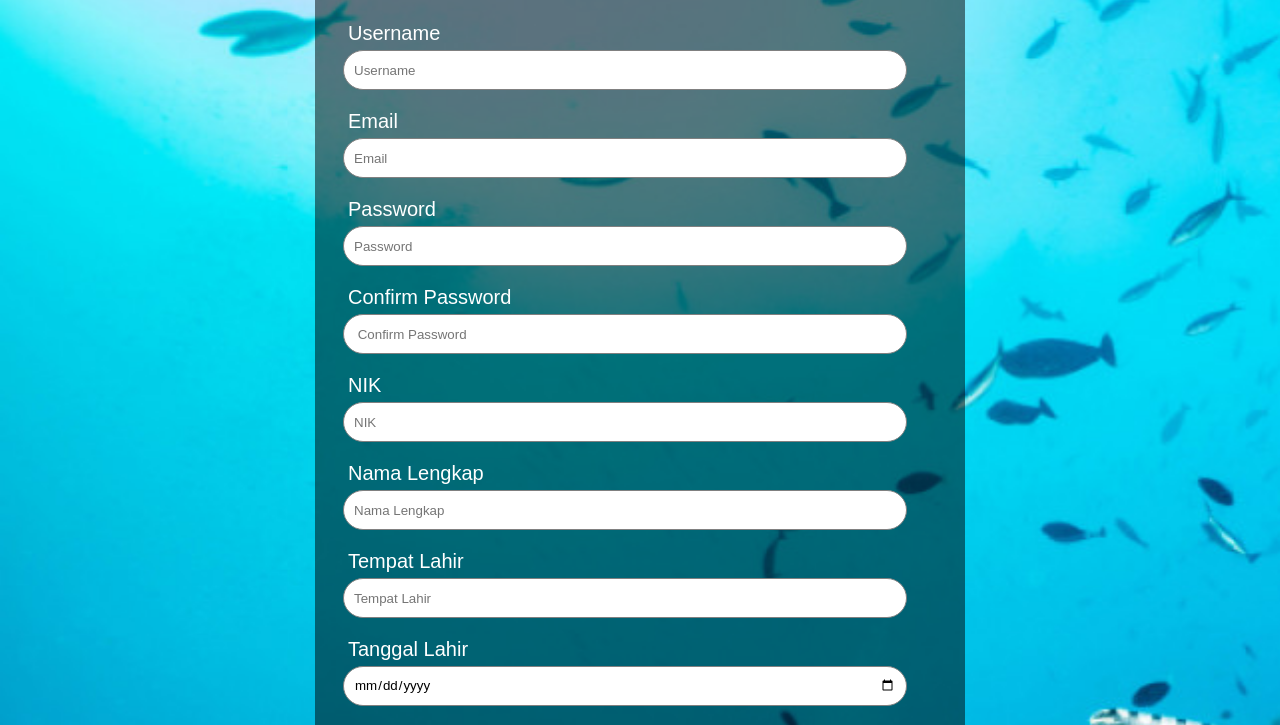
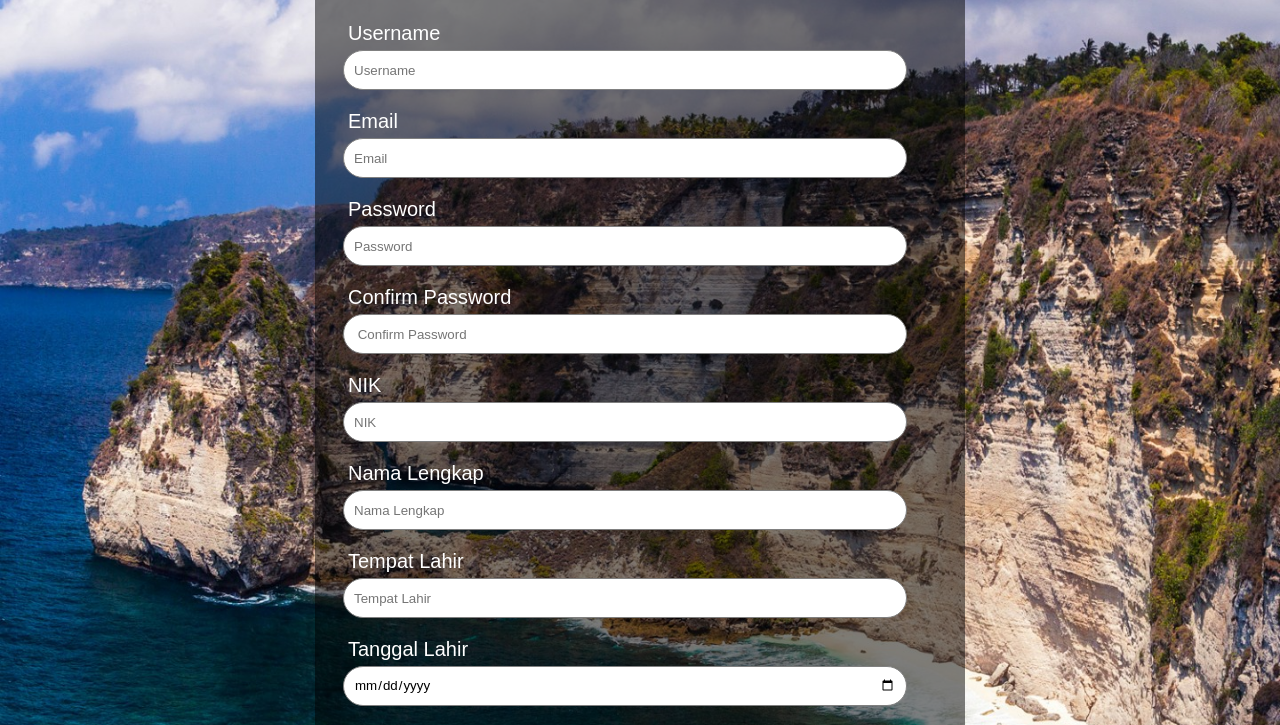
Before and after one commit to handitanto/EAS-PWeb-A, a plain HTML site: page index.html in a window 1280 px wide. Shown: the part 229-954 px from the top of the page. Drawn offline with Linux system fonts and the light colour scheme.

Commit message:
ganti bg

```diff
--- a/style.css
+++ b/style.css
@@ -17,7 +17,7 @@ body{
     height: fit-content;
     justify-content: center;
     align-items: center;
-    background: url(images/laut.jpg);
+    background: url(images/nusa\ penida.jpg);
     background-size: cover;
 }
 
```
Also changed, not shown: images/nusa penida.jpg (added).
